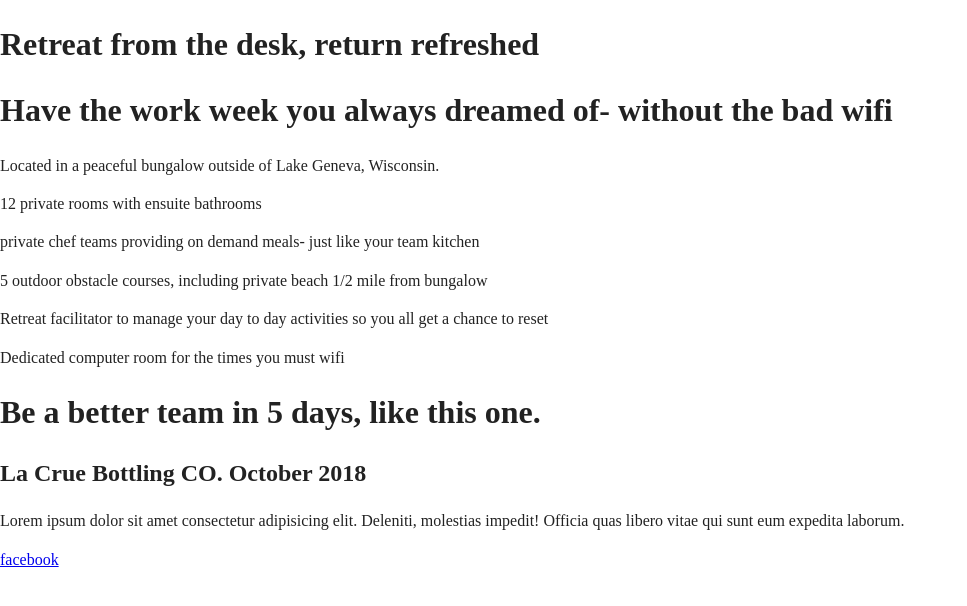
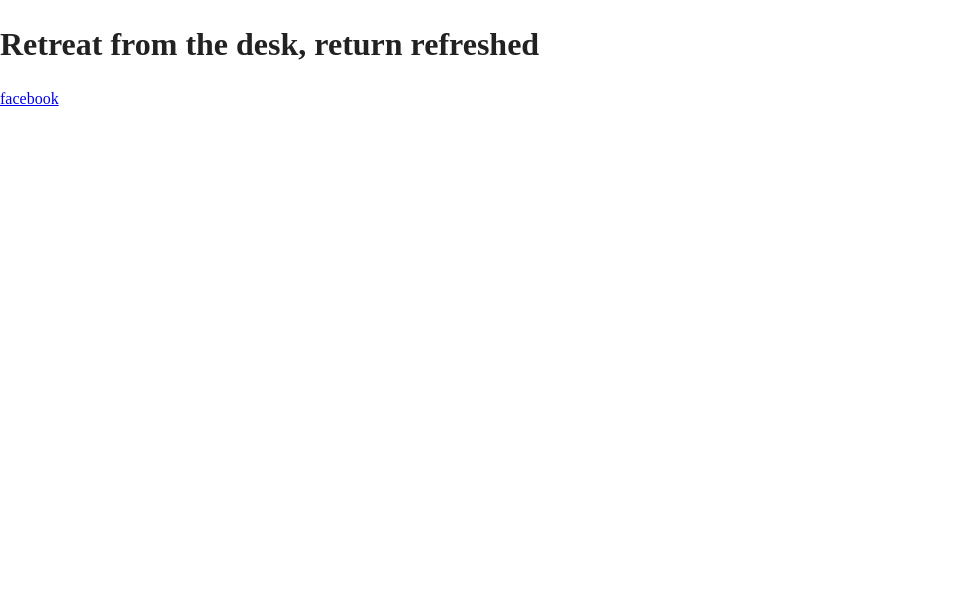
Before and after one commit to camigm1/unplugged, a website: page about/index.html in a window 1280 px wide. Shown: the part 168-774 px from the top of the page, without its empty margins (0-967 px from the left). Drawn offline with Linux system fonts and the light colour scheme.

Commit message:
changing bout page html

```diff
--- a/about/index.html
+++ b/about/index.html
@@ -41,65 +41,23 @@
       </div>
     </header>
     <main>
-      <section class="features">
+      <section class="mission">
         <div class="content-wrapper">
-          <h1>
-            Have the work week you always dreamed of- without the bad wifi
-          </h1>
-          <div>
-            <article>
-              <p class="fontawesome-icon"></p>
-              <p class="features-item-description">
-                Located in a peaceful bungalow outside of Lake Geneva,
-                Wisconsin.
-              </p>
-            </article>
-            <article>
-              <p class="fontawesome-icon"></p>
-              <p class="features-item-description">
-                12 private rooms with ensuite bathrooms
-              </p>
-            </article>
-            <article>
-              <p class="fontawesome-icon"></p>
-              <p class="features-item-description">
-                private chef teams providing on demand meals- just like your
-                team kitchen
-              </p>
-            </article>
-            <article>
-              <p class="fontawesome-icon"></p>
-              <p class="features-item-description">
-                5 outdoor obstacle courses, including private beach 1/2 mile
-                from bungalow
-              </p>
-            </article>
-            <article>
-              <p class="fontawesome-icon"></p>
-              <p class="features-item-description">
-                Retreat facilitator to manage your day to day activities so you
-                all get a chance to reset
-              </p>
-            </article>
-            <article>
-              <p class="fontawesome-icon"></p>
-              <p class="features-item-description">
-                Dedicated computer room for the times you must wifi
-              </p>
-            </article>
-          </div>
+          <div class="mission-content"></div>
         </div>
+        <!-- mission content wrapper ends -->
       </section>
-      <section class="reviews">
+      <section class="map">
+        <figure></figure>
+      </section>
+      <section class="contact-section">
         <div class="content-wrapper">
-          <h1>Be a better team in 5 days, like this one.</h1>
-          <div>
-            <h2>La Crue Bottling CO. October 2018</h2>
-            <p>
-              Lorem ipsum dolor sit amet consectetur adipisicing elit. Deleniti,
-              molestias impedit! Officia quas libero vitae qui sunt eum expedita
-              laborum.
-            </p>
+          <h2></h2>
+          <div class="contact-content">
+            <div>
+              <address></address>
+            </div>
+            <div></div>
           </div>
         </div>
       </section>
```
